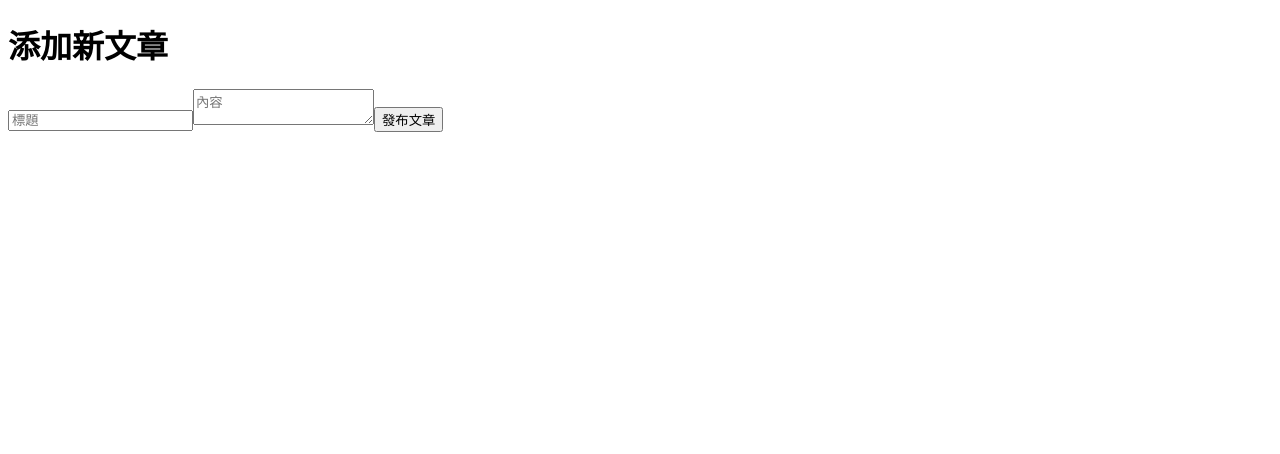
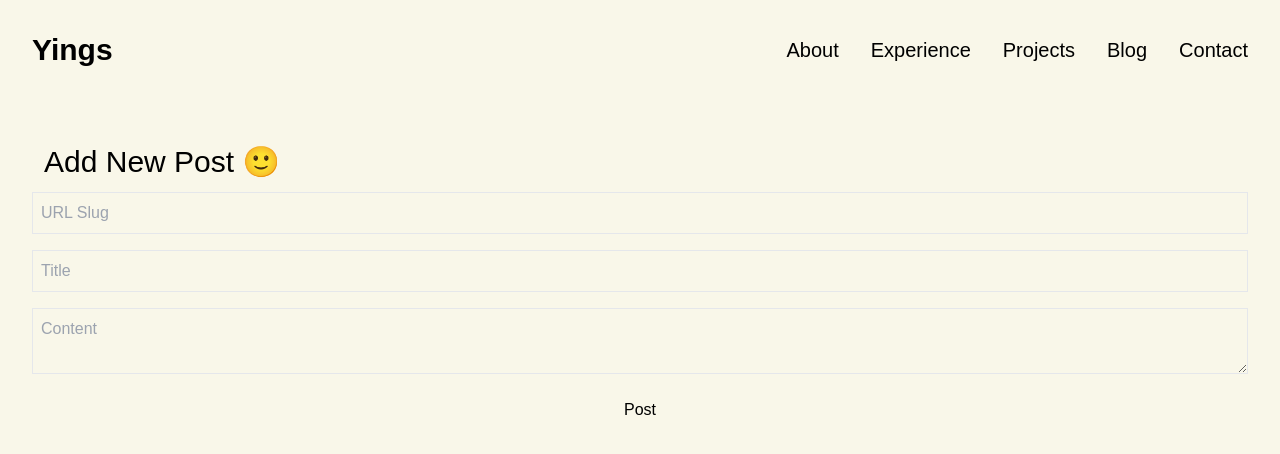
Before and after one commit to ismeleft/WenYingPortfolio, a Next.js app: page /admin/addPost in a window 1280 px wide. Shown: the top 454 px of the page. Built offline with nearby package versions, Linux system fonts and the light colour scheme; no server answers.

Commit message:
add:blog function & custom url slug

```diff
--- a/Components/Nav/Nav.js
+++ b/Components/Nav/Nav.js
@@ -41,10 +41,11 @@ export const Nav = () => {
             Projects
           </div>
         </Link>
-
-        <div className="navItem hover-underline-offset text-xl cursor-pointer transition-all duration-300 ease-in-out">
-          Blog
-        </div>
+        <Link href="/blog">
+          <div className="navItem hover-underline-offset text-xl cursor-pointer transition-all duration-300 ease-in-out">
+            Blog
+          </div>
+        </Link>
 
         <Link href="#contact">
           <div className="navItem hover-underline-offset text-xl cursor-pointer transition-all duration-300 ease-in-out">
--- a/app/globals.css
+++ b/app/globals.css
@@ -23,3 +23,19 @@ button:hover {
   text-decoration-color: rgb(119, 138, 171);
   text-underline-offset: 8px;
 }
+
+/* h1 {
+  font-size: 30px;
+  font-weight: bold;
+  padding: 10px;
+}
+
+h3 {
+  font-size: 20px;
+  font-weight: 600;
+} */
+
+hr {
+  width: 90%;
+  margin: 10px 0px;
+}
--- a/lib/firebase/index.js
+++ b/lib/firebase/index.js
@@ -1,11 +1,7 @@
 // Import the functions you need from the SDKs you need
 import { initializeApp } from "firebase/app";
 import { getFirestore } from "firebase/firestore";
-// TODO: Add SDKs for Firebase products that you want to use
-// https://firebase.google.com/docs/web/setup#available-libraries
 
-// Your web app's Firebase configuration
-// For Firebase JS SDK v7.20.0 and later, measurementId is optional
 const firebaseConfig = {
   apiKey: process.env.NEXT_PUBLIC_FIREBASE_API_KEY,
   authDomain: process.env.NEXT_PUBLIC_FIREBASE_AUTH_DOMAIN,
@@ -15,9 +11,7 @@ const firebaseConfig = {
   appId: process.env.NEXT_PUBLIC_FIREBASE_APP_ID,
 };
 
-// Initialize Firebase
 const app = initializeApp(firebaseConfig);
 const db = getFirestore(app);
-const firebase = { app, db };
 
-export default firebase;
+export { app, db };
--- /dev/null
+++ b/pages/_app.js
@@ -0,0 +1,11 @@
+import "../app/globals.css";
+import { Nav } from "@/Components/Nav/Nav";
+
+export default function MyApp({ Component, pageProps }) {
+  return (
+    <div>
+      <Nav />
+      <Component {...pageProps} />
+    </div>
+  );
+}
--- a/pages/admin/addPost.js
+++ b/pages/admin/addPost.js
@@ -1,42 +1,67 @@
 import { useState } from "react";
 import { useRouter } from "next/router";
-import firebase from "../../lib/firebase/index";
+import { db } from "../../lib/firebase";
+import { collection, addDoc } from "firebase/firestore";
+import styles from "../../styles/pages.module.css";
 
 export default function AddPost() {
+  const [slug, setSlug] = useState("");
   const [title, setTitle] = useState("");
   const [content, setContent] = useState("");
+
   const router = useRouter();
 
   const handleSubmit = async (e) => {
     e.preventDefault();
-    // 在 Firestore 中添加新文章
-    await firebase.db.collection("posts").add({
-      title,
-      content,
-      createdAt: new Date(),
-    });
-    // 提交後導航到文章列表或首頁
-    router.push("/"); // 或其他頁面，如 `/posts`
+    try {
+      const docRef = await addDoc(collection(db, "posts"), {
+        title,
+        content,
+        createdAt: new Date(),
+      });
+      console.log("Document written with ID: ", docRef.id);
+      router.push("/");
+    } catch (e) {
+      console.error("Error adding document: ", e);
+    }
   };
 
   return (
-    <div>
-      <h1>添加新文章</h1>
-      <form onSubmit={handleSubmit}>
+    <div className="p-8">
+      <h1 className="text-3xl p-3">Add New Post 🙂</h1>
+      <form
+        onSubmit={handleSubmit}
+        className="flex flex-col items-center gap-4"
+      >
         <input
+          className="w-full p-2 border border-gray-300 rounded-md"
+          type="text"
+          value={slug}
+          onChange={(e) => setSlug(e.target.value)}
+          placeholder="URL Slug"
+          required
+        />
+        <input
+          className="w-full p-2 border border-gray-300 rounded-md"
           type="text"
           value={title}
           onChange={(e) => setTitle(e.target.value)}
-          placeholder="標題"
+          placeholder="Title"
           required
         />
         <textarea
+          className="w-full p-2 border border-gray-300 rounded-md h-32"
           value={content}
           onChange={(e) => setContent(e.target.value)}
-          placeholder="內容"
+          placeholder="Content"
           required
         ></textarea>
-        <button type="submit">發布文章</button>
+        <button
+          className="px-4 py-2 bg-blue-500 text-black  rounded hover:bg-blue-700 transition-colors"
+          type="submit"
+        >
+          Post
+        </button>
       </form>
     </div>
   );
--- /dev/null
+++ b/styles/pages.module.css
@@ -0,0 +1,12 @@
+.postInfo {
+  display: flex;
+  gap: 15px;
+  align-items: center;
+  margin-bottom: 20px;
+}
+
+/* .blogPageTitile {
+  font-size: 30px;
+  padding: 10px;
+  font-weight: 700;
+} */
```
Also changed, not shown: pages/blog.js (added, +43 -0 lines), pages/blog/[id].js (added, +37 -0 lines).
